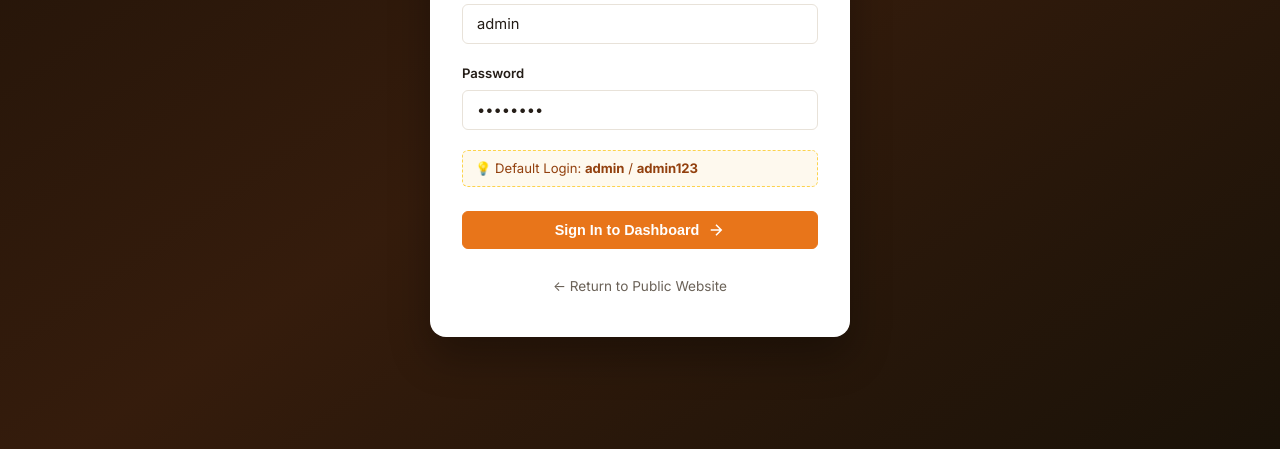
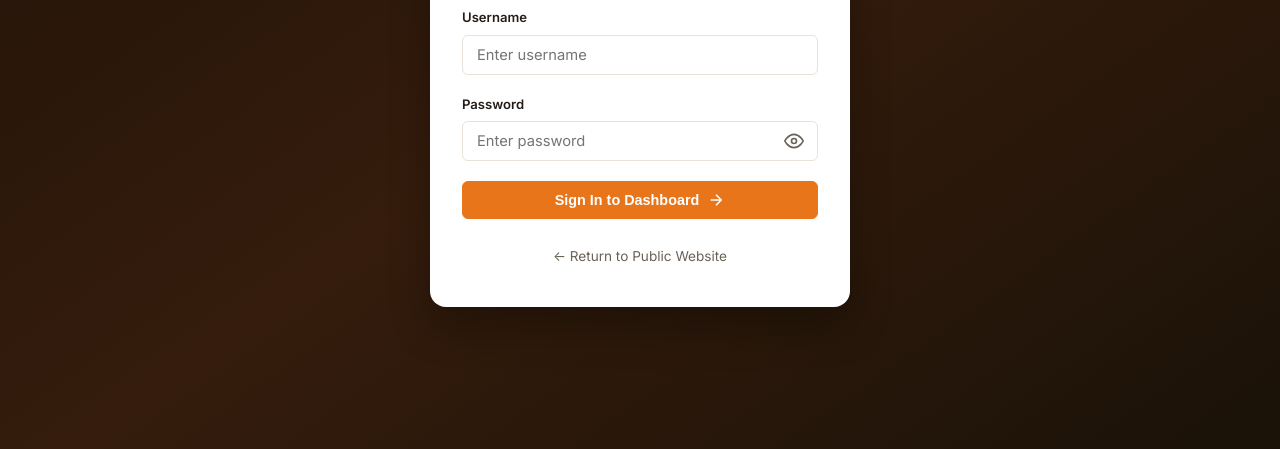
Before and after one commit to md-aftab-08/School_canteen, a website: page admin.html in a window 1280 px wide. Shown: the part 351-800 px from the top of the page. Drawn offline with nearby package versions, Linux system fonts and the light colour scheme.

Commit message:
Update admin credentials and add show password toggle

```diff
--- a/admin.css
+++ b/admin.css
@@ -206,14 +206,34 @@ body {
   box-shadow: 0 0 0 3px rgba(232, 117, 26, 0.15);
 }
 
-.login-hint {
-  background: #FEF9EE;
-  border: 1px dashed #FCD34D;
-  border-radius: var(--radius-sm);
-  padding: 8px 12px;
-  font-size: 0.82rem;
-  color: #92400E;
-  margin-bottom: 1.5rem;
+.password-input-wrapper {
+  position: relative;
+  display: flex;
+  align-items: center;
+}
+
+.password-input-wrapper input {
+  padding-right: 42px;
+}
+
+.btn-toggle-password {
+  position: absolute;
+  right: 10px;
+  top: 50%;
+  transform: translateY(-50%);
+  background: none;
+  border: none;
+  cursor: pointer;
+  color: var(--clr-text-muted);
+  display: flex;
+  align-items: center;
+  justify-content: center;
+  padding: 4px;
+  transition: color var(--transition);
+}
+
+.btn-toggle-password:hover {
+  color: var(--clr-primary);
 }
 
 .login-footer {
--- a/admin.html
+++ b/admin.html
@@ -23,16 +23,20 @@
       <form id="login-form" class="login-form">
         <div class="form-group">
           <label for="username">Username</label>
-          <input type="text" id="username" placeholder="Enter username" value="admin" required autocomplete="username">
+          <input type="text" id="username" placeholder="Enter username" required autocomplete="username">
         </div>
 
         <div class="form-group">
           <label for="password">Password</label>
-          <input type="password" id="password" placeholder="Enter password" value="admin123" required autocomplete="current-password">
-        </div>
-
-        <div class="login-hint">
-          <span>💡 Default Login: <strong>admin</strong> / <strong>admin123</strong></span>
+          <div class="password-input-wrapper">
+            <input type="password" id="password" placeholder="Enter password" required autocomplete="current-password">
+            <button type="button" class="btn-toggle-password" id="toggle-password" aria-label="Toggle password visibility" title="Show/Hide Password">
+              <svg id="eye-icon" width="20" height="20" viewBox="0 0 24 24" fill="none" stroke="currentColor" stroke-width="2">
+                <path d="M1 12s4-8 11-8 11 8 11 8-4 8-11 8-11-8-11-8z"></path>
+                <circle cx="12" cy="12" r="3"></circle>
+              </svg>
+            </button>
+          </div>
         </div>
 
         <button type="submit" class="btn btn-primary btn-block" id="btn-login">
--- a/admin.js
+++ b/admin.js
@@ -29,14 +29,33 @@ function initAuth() {
     showLogin();
   }
 
+  // Handle Show / Hide Password toggle
+  const togglePassBtn = document.getElementById('toggle-password');
+  const passInput = document.getElementById('password');
+  if (togglePassBtn && passInput) {
+    togglePassBtn.addEventListener('click', () => {
+      const isPassword = passInput.type === 'password';
+      passInput.type = isPassword ? 'text' : 'password';
+      togglePassBtn.innerHTML = isPassword
+        ? `<svg width="20" height="20" viewBox="0 0 24 24" fill="none" stroke="currentColor" stroke-width="2">
+             <path d="M17.94 17.94A10.07 10.07 0 0 1 12 20c-7 0-11-8-11-8a18.45 18.45 0 0 1 5.06-5.94M9.9 4.24A9.12 9.12 0 0 1 12 4c7 0 11 8 11 8a18.5 18.5 0 0 1-2.16 3.19m-6.72-1.07a3 3 0 1 1-4.24-4.24"></path>
+             <line x1="1" y1="1" x2="23" y2="23"></line>
+           </svg>`
+        : `<svg width="20" height="20" viewBox="0 0 24 24" fill="none" stroke="currentColor" stroke-width="2">
+             <path d="M1 12s4-8 11-8 11 8 11 8-4 8-11 8-11-8z"></path>
+             <circle cx="12" cy="12" r="3"></circle>
+           </svg>`;
+    });
+  }
+
   // Handle Login submission
   loginForm.addEventListener('submit', (e) => {
     e.preventDefault();
     const user = document.getElementById('username').value.trim();
     const pass = document.getElementById('password').value;
 
-    // Check credentials (admin / admin123)
-    if (user === 'admin' && pass === 'admin123') {
+    // Check credentials (TandraFood / TandraCanteen123)
+    if (user === 'TandraFood' && pass === 'TandraCanteen123') {
       sessionStorage.setItem('tandras_admin_auth', 'true');
       showToast('Welcome back, Admin!', 'success');
       showDashboard();
```
